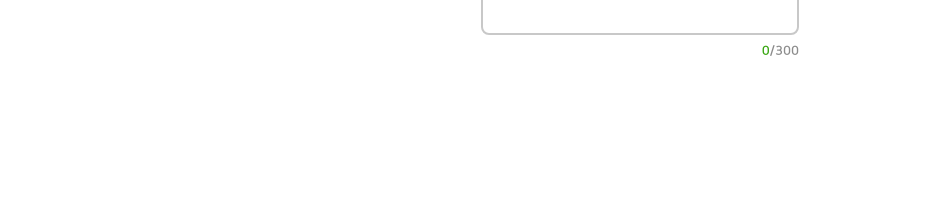
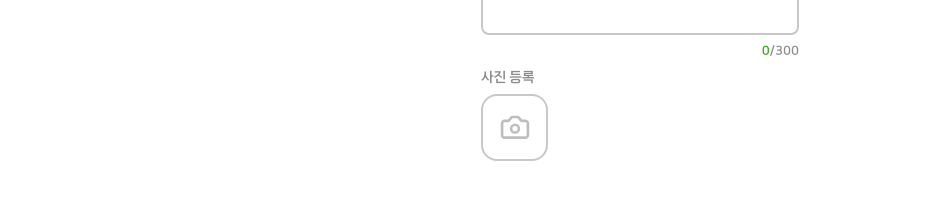
Before and after one commit to makeUgreat/Fullerting, a React (Vite) app in the folder frontend/: page /diary/detail/create in a window 1280 px wide. Shown: the part 488-699 px from the top of the page, without its empty margins (0-931 px from the left). Built offline with nearby package versions, Linux system fonts and the light colour scheme.

Commit message:
[feat] : 작물 일기 사진 등록 기능

```diff
--- a/frontend/src/components/common/Input/FileUploadInput.tsx
+++ b/frontend/src/components/common/Input/FileUploadInput.tsx
@@ -1,36 +1,73 @@
 import React, { ChangeEvent, useState } from "react";
 import styled from "styled-components";
+
+const FlexColumn = styled.div`
+  display: flex;
+  flex-direction: column;
+  width: 100%;
+  gap: 0.6rem;
+`;
+
+const LabelSpan = styled.span`
+  display: flex;
+  color: ${({ theme }) => theme.colors.gray0};
+  text-align: center;
+  font-size: 0.875rem;
+  font-weight: bold;
+`;
 
 const FileUploadBox = styled.div`
   display: flex;
   align-items: center;
   justify-content: center;
-  width: 3.5rem;
-  height: 3.5rem;
-  border-radius: 1.25rem;
+  width: 4.2rem;
+  height: 4.2rem;
+  border-radius: 1rem;
   border: 2px solid ${({ theme }) => theme.colors.gray1};
   background: ${({ theme }) => theme.colors.white};
 `;
 
 const RegisterBox = styled.div`
-  width: 3.5rem;
-  height: 3.5rem;
+  width: 4.2rem;
+  height: 4.2rem;
   display: flex;
   gap: 0.8rem;
 `;
 
 const FileUploadIcon = styled.svg`
-  width: 24px;
-  height: 24px;
+  width: 2rem;
+  height: 2rem;
 `;
 
-const InputBox = styled.input``;
+const InputBox = styled.input`
+  display: none;
+`;
 
 const PreviewImage = styled.img`
-  width: 3.5rem;
-  height: 3.5rem;
-  border-radius: 1.25rem;
+  width: 4.2rem;
+  height: 4.2rem;
+  border-radius: 1rem;
   background: ${({ theme }) => theme.colors.white};
+`;
+
+const DeleteImageButton = styled.div`
+  position: absolute;
+  top: -0.5rem;
+  right: -0.5rem;
+  width: 1.5rem;
+  height: 1.5rem;
+  background-color: rgba(59, 59, 59, 0.804);
+  display: flex;
+  align-items: center;
+  justify-content: center;
+  border-radius: 50%;
+  cursor: pointer;
+
+  svg {
+    width: 0.7rem;
+    height: 0.7rem;
+    fill: #ffffff;
+  }
 `;
 
 const FileUploadInput: React.FC = () => {
@@ -58,8 +95,18 @@ const FileUploadInput: React.FC = () => {
     formData.append("file", selectedFile);
   };
 
+  const handleDeleteImage = () => {
+    setSelectedFile(null);
+    setPreviewURL(null);
+  };
+
   return (
+    <FlexColumn>
+      <div>
+        <LabelSpan>사진 등록</LabelSpan>
+      </div>
       <RegisterBox>
+        <label htmlFor="file">
           <FileUploadBox>
             <FileUploadIcon
               xmlns="http://www.w3.org/2000/svg"
@@ -83,15 +130,38 @@ const FileUploadInput: React.FC = () => {
                 stroke-linejoin="round"
               />
             </FileUploadIcon>
+          </FileUploadBox>
+        </label>
         <InputBox
+          id="file"
           type="file"
           onChange={handleFileChange}
           onClick={handleFileUpload}
         />
-      </FileUploadBox>
-
-      {previewURL && <PreviewImage src={previewURL} alt="Preview" />}
+        {previewURL && (
+          <div style={{ position: "relative" }}>
+            <PreviewImage src={previewURL} alt="Preview" />
+            <DeleteImageButton onClick={handleDeleteImage}>
+              <svg
+                xmlns="http://www.w3.org/2000/svg"
+                width="24"
+                height="24"
+                viewBox="0 0 24 24"
+                fill="none"
+              >
+                <path
+                  d="M3 3L21 21M21 3L3 21"
+                  stroke="white"
+                  strokeWidth="5"
+                  strokeLinecap="round"
+                  strokeLinejoin="round"
+                />
+              </svg>
+            </DeleteImageButton>
+          </div>
+        )}
       </RegisterBox>
+    </FlexColumn>
   );
 };
 
--- a/frontend/src/pages/diary/DiaryCreatePage.tsx
+++ b/frontend/src/pages/diary/DiaryCreatePage.tsx
@@ -11,6 +11,7 @@ import { useState } from "react";
 import { BottomButton } from "../../components/common/Button/LargeButton";
 import StyledTextArea from "../../components/common/Input/StyledTextArea";
 import useInput from "../../hooks/useInput";
+import FileUploadInput from "../../components/common/Input/FileUploadInput";
 
 const DiaryCreatePage = () => {
   const [crop, setCrop] = useAtom(cropAtom);
@@ -57,6 +58,8 @@ const DiaryCreatePage = () => {
             onChange={setContent}
             maxLength={300}
           />
+
+          <FileUploadInput />
         </LayoutInnerBox>
       </LayoutMainBox>
       <BottomButton onClick={handleConfirmClick} text="확인" />
```
Lines whose indentation alone changed are shown as unchanged.
